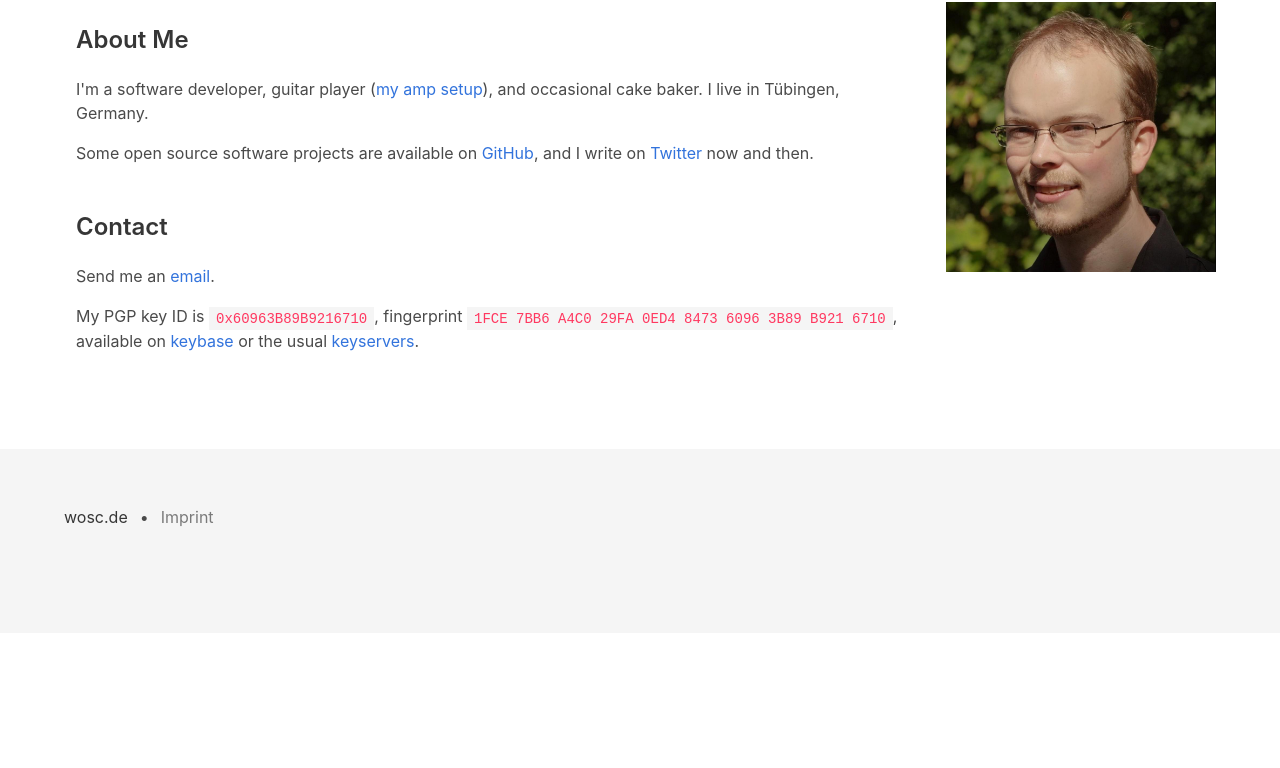
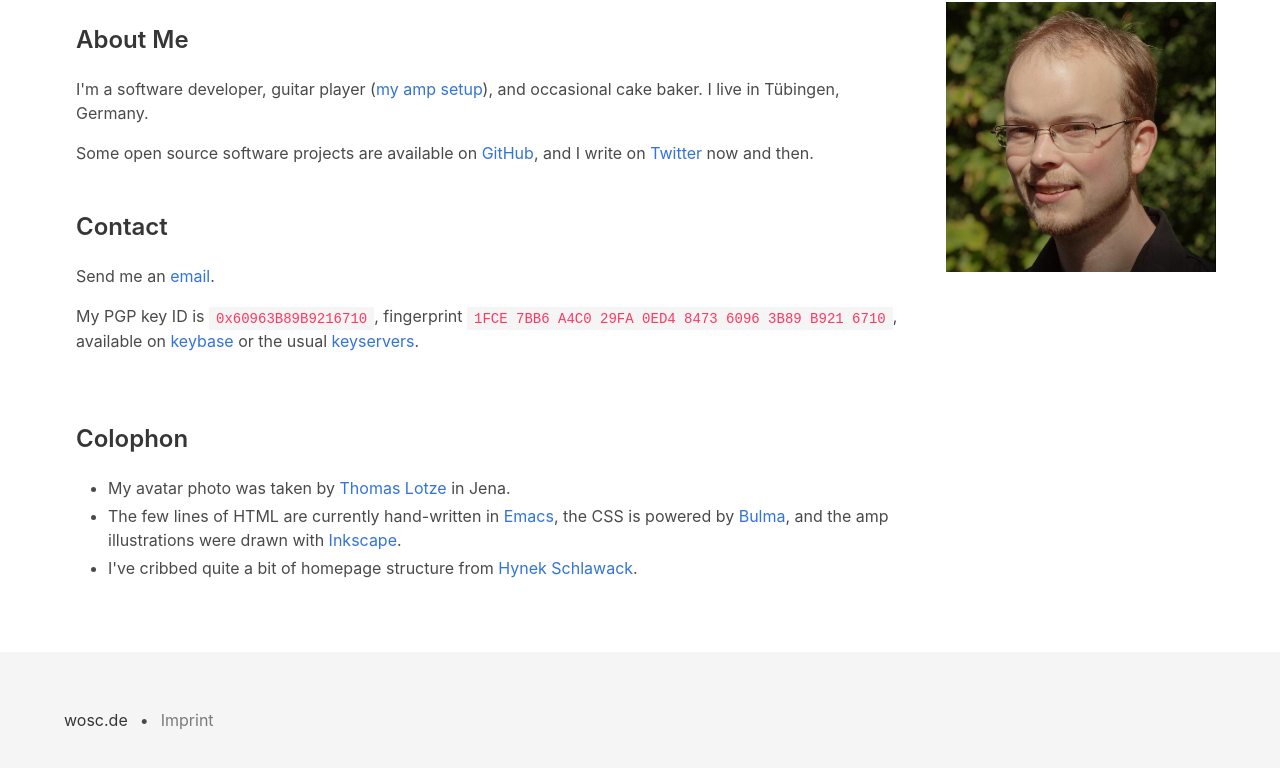
Before and after one commit to wosc/wosc.de-static, a plain HTML site: page index.html in a window 1280 px wide. Shown: the part 106-874 px from the top of the page. Before the commit the page ends 800 px from the top, so only its background shows below. Drawn offline with Linux system fonts and the light colour scheme.

Commit message:
Add colophon

```diff
--- a/index.html
+++ b/index.html
@@ -41,6 +41,25 @@
           </div>
         </p>
         </div>
+
+        <div class="section is-small">
+          <h2 class="title is-4">Colophon</h2>
+          <div class="content">
+            <ul>
+              <li>My avatar photo was taken by
+                <a href="http://thomas-lotze.de">Thomas Lotze</a> in Jena.</li>
+              <li>The few lines of HTML are currently hand-written in
+                <a href="https://www.gnu.org/software/emacs/">Emacs</a>,
+                the CSS is powered by <a href="https://bulma.io/">Bulma</a>,
+                and the amp illustrations were drawn with
+                <a href="https://inkscape.org/">Inkscape</a>.
+              </li>
+              <li>I've cribbed quite a bit of homepage structure from
+                <a href="https://hynek.me/">Hynek Schlawack</a>.
+            </ul>
+          </div>
+        </div>
+
       </div>
       <div class="column">
         <img src="avatar.jpg" alt="Photo of Wolfgang Schnerring" />
```
